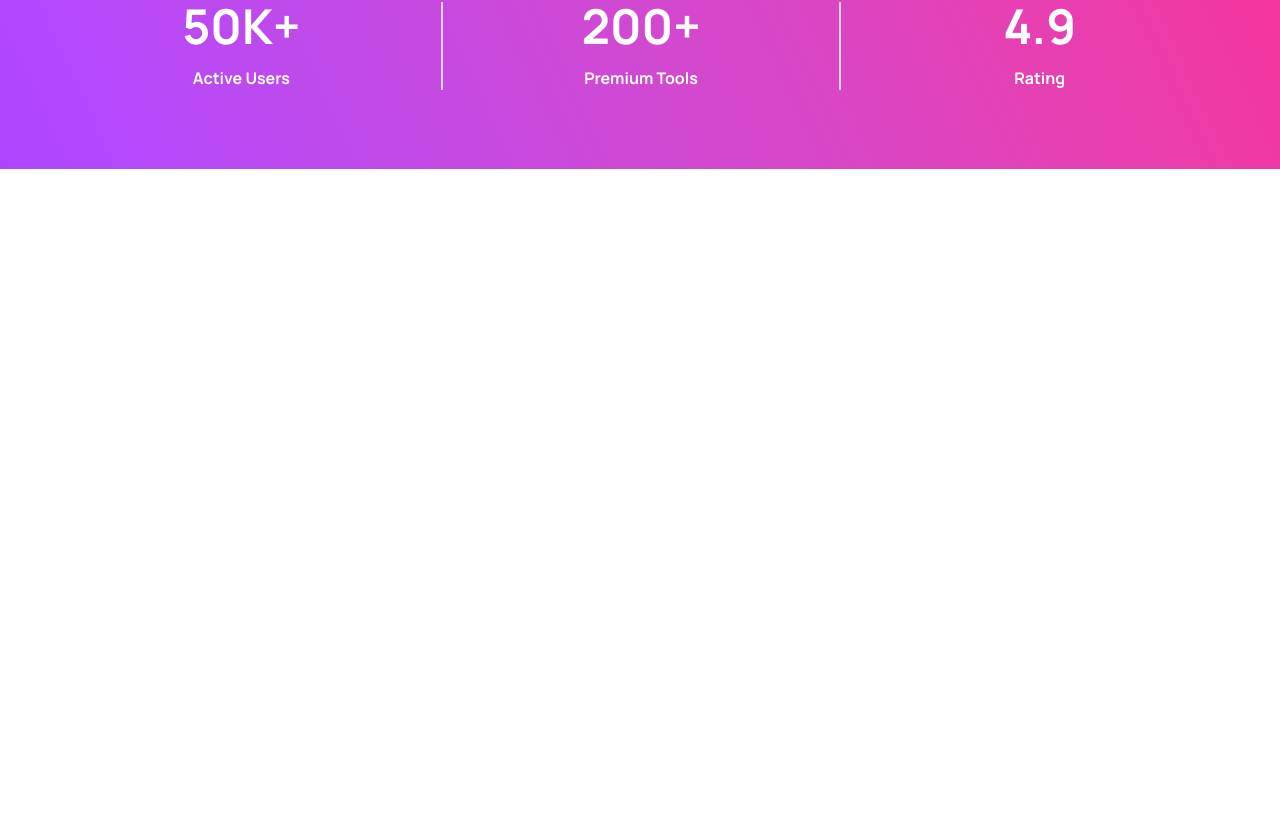
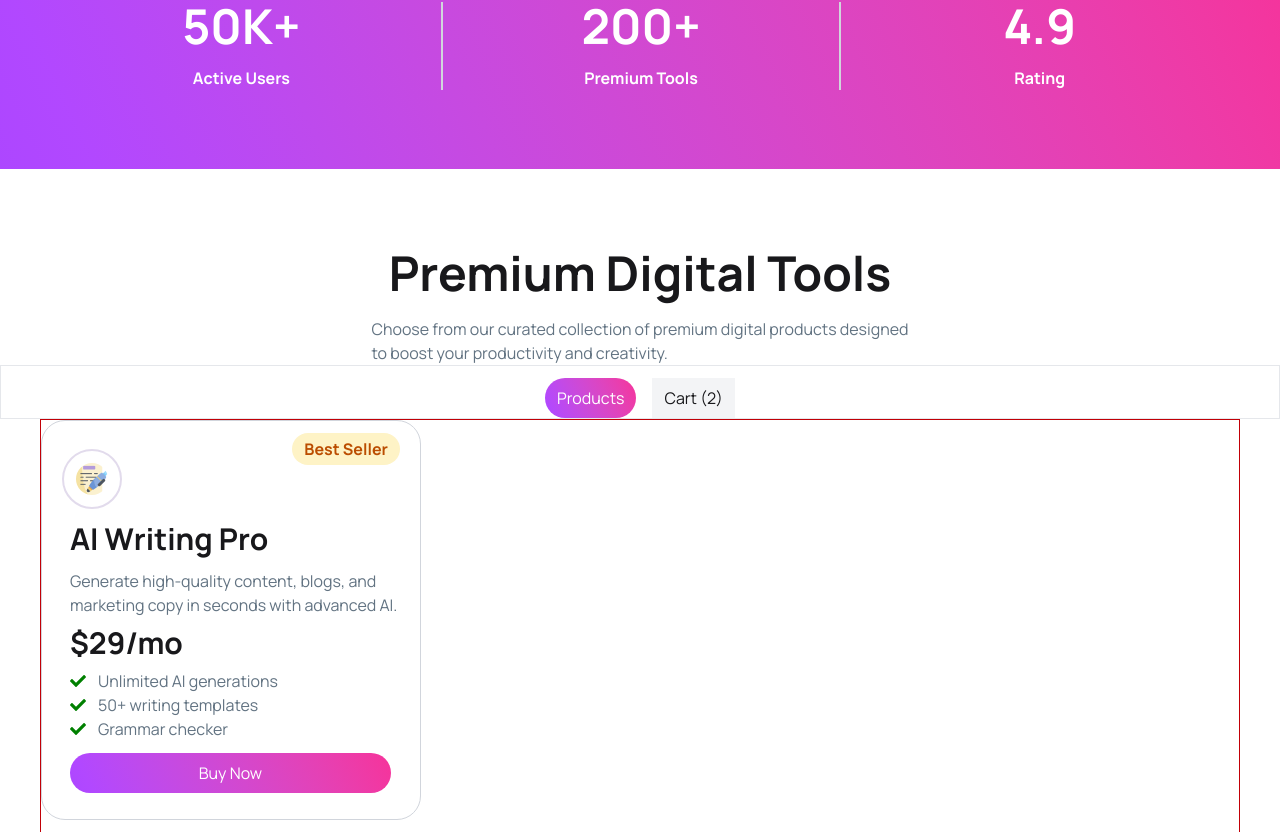
Before and after one commit to Kuasha12/digitols-platform, a React (Vite) app: page / in a window 1280 px wide. Shown: the part 908-1740 px from the top of the page. Before the commit the page ends 1077 px from the top, so only its background shows below. Built offline with nearby package versions, Linux system fonts and the light colour scheme.

Commit message:
complite reating section

```diff
--- a/package.json
+++ b/package.json
@@ -13,6 +13,7 @@
     "@tailwindcss/vite": "^4.2.2",
     "react": "^19.2.4",
     "react-dom": "^19.2.4",
+    "react-icons": "^5.6.0",
     "tailwindcss": "^4.2.2"
   },
   "devDependencies": {
--- a/src/App.jsx
+++ b/src/App.jsx
@@ -2,6 +2,7 @@ import "./App.css";
 import Banner from "./components/banner/Banner";
 import Navbar from "./components/navbar/Navbar";
 import Reating from "./components/reating/Reating";
+import Card from "./components/card/Card";
 
 function App() {
   return (
@@ -9,6 +10,7 @@ function App() {
       <Navbar></Navbar>
       <Banner></Banner>
       <Reating></Reating>
+      <Card></Card>
     </>
   );
 }
--- /dev/null
+++ b/src/components/card/Card.jsx
@@ -0,0 +1,76 @@
+import React from "react";
+import photoImg from "../../assets/assets/products/writing_2327400 1.png";
+import { FaCheck } from "react-icons/fa";
+
+const Card = () => {
+  return (
+    <div className=' pt-20 '>
+      <div>
+        <h1 className='justify-center items-center flex font-bold text-5xl'>
+          Premium Digital Tools
+        </h1>
+        <p className='flex justify-center items-center pt-5 text-[#627382]'>
+          Choose from our curated collection of premium digital products
+          designed <br /> to boost your productivity and creativity.
+        </p>
+        <div className='flex justify-center items-center gap-4 pt-3  border border-gray-200'>
+          <button className='py-2 px-3 bg-linear-65 from-purple-500 to-pink-500 rounded-3xl text-white'>
+            Products
+          </button>
+          <button className='bg-gray-100 py-2 px-3'>Cart (2)</button>
+        </div>
+      </div>
+      <div className=' w-[1200px] h-[874px] mx-auto h- border border-red-700 justify-center items-center '>
+        <div>
+          <div className='w-[380px] h-[400px] border border-gray-300 rounded-3xl '>
+            <div className='justify-between flex pl-5'>
+              <div className='pt-7'>
+                <img
+                  className='border-2 border-[#e2dbec] px-3 py-3 rounded-full'
+                  src={photoImg}
+                  alt=''
+                />
+              </div>
+              <div className='pt-3 pr-5'>
+                <button className='text-[#BB4D00] font-bold bg-[#FEF3C6] py-1 px-3 rounded-3xl '>
+                  Best Seller
+                </button>
+              </div>
+            </div>
+            <div className='pl-7'>
+              <div>
+                <h1 className='text-3xl font-bold pt-3'>AI Writing Pro</h1>
+                <p className='text-[#627382] pt-3'>
+                  Generate high-quality content, blogs, and marketing copy in
+                  seconds with advanced AI.
+                </p>
+                <h1 className='text-3xl font-bold pt-2'>$29/mo</h1>
+                <div>
+                  <div className='flex items-center gap-x-3 pt-2'>
+                    <FaCheck style={{ color: "green" }} />
+                    <p className='text-[#627382]'>Unlimited AI generations</p>
+                  </div>
+                  <div className='flex items-center gap-x-3'>
+                    <FaCheck style={{ color: "green" }} />
+                    <p className='text-[#627382]'>50+ writing templates</p>
+                  </div>
+                  <div className='flex items-center gap-x-3'>
+                    <FaCheck style={{ color: "green" }} />
+                    <p className='text-[#627382]'>Grammar checker</p>
+                  </div>
+                </div>
+                <div className='pt-3'>
+                  <button className='w-11/12 py-2 bg-linear-65  from-purple-500 to-pink-500 rounded-3xl text-white'>
+                    Buy Now
+                  </button>
+                </div>
+              </div>
+            </div>
+          </div>
+        </div>
+      </div>
+    </div>
+  );
+};
+
+export default Card;
```
Also changed, not shown: 1 other file (tests, documents, lock files or other folders).
